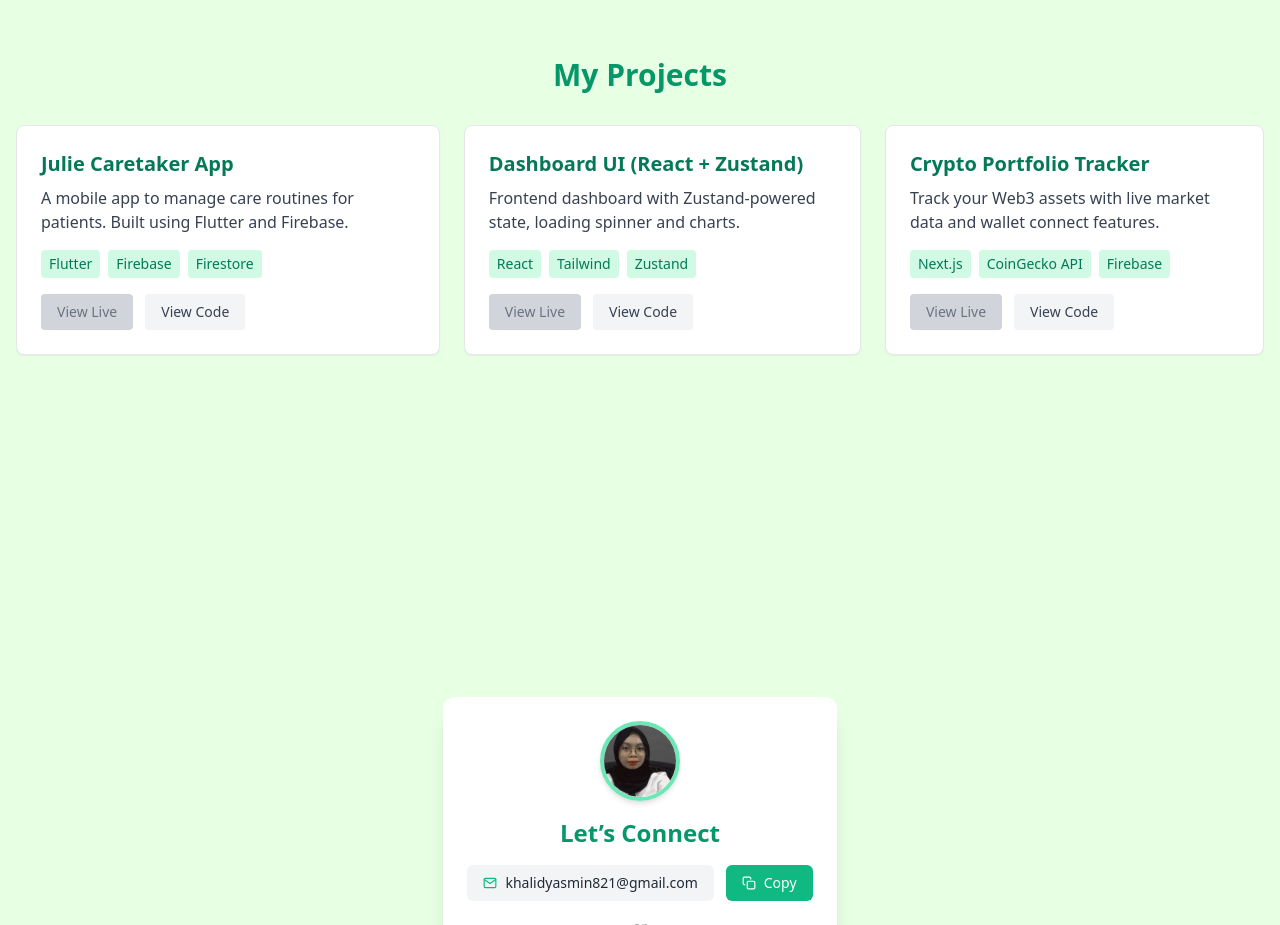
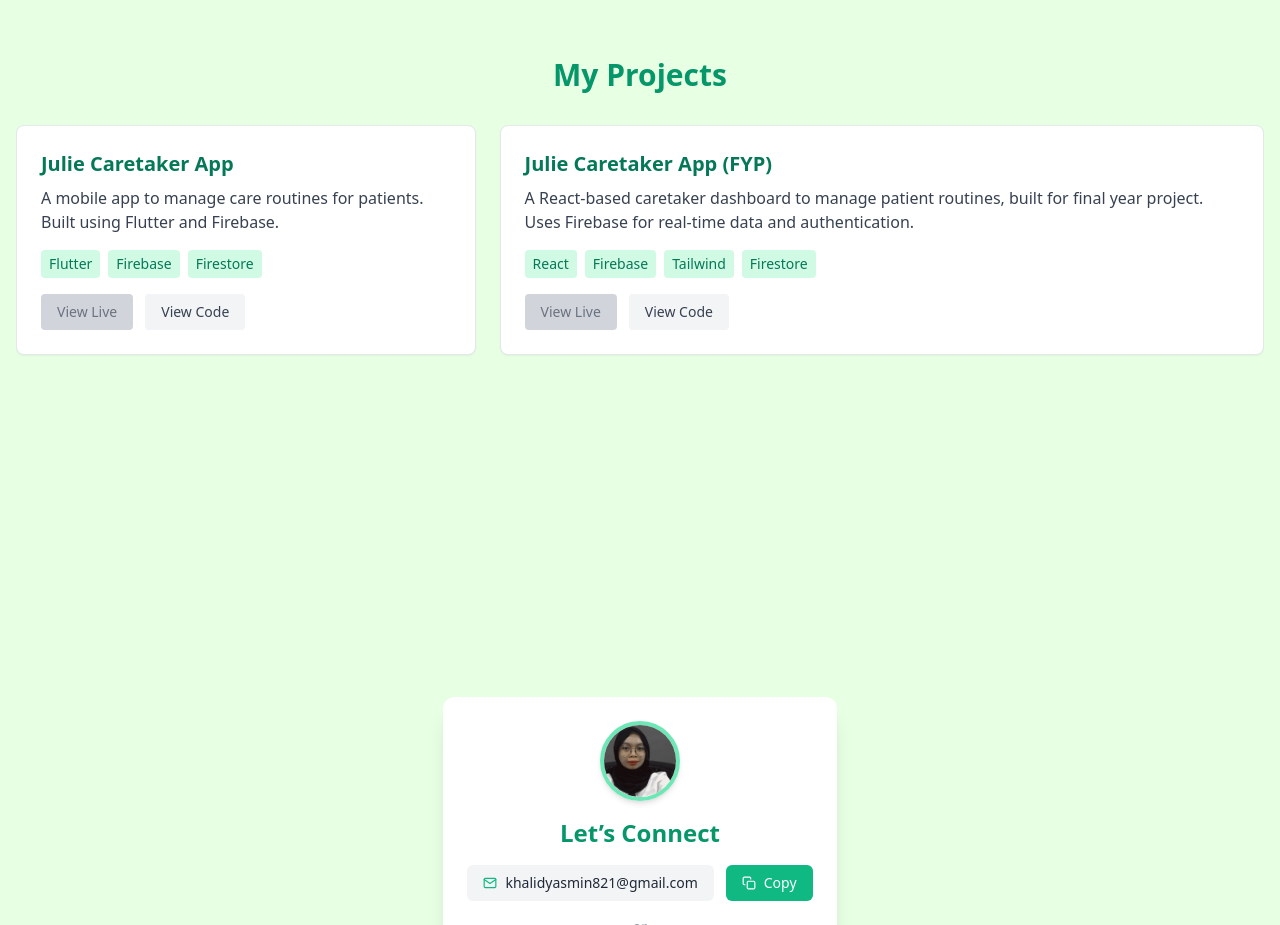
Before and after one commit to YasmnKhalid/ceo-yasmin-portfolio-base, a Next.js app: page / in a window 1280 px wide. Shown: the part 2360-3285 px from the top of the page. Built offline with nearby package versions, Linux system fonts and the light colour scheme.

Commit message:
project update

```diff
--- a/src/app/components/projectData.ts
+++ b/src/app/components/projectData.ts
@@ -6,18 +6,25 @@ export const projects = [
     liveLink: "", // leave empty if work in progress!
     codeLink: "https://github.com/YasmnKhalid/juliemobiile",
   },
+  // {
+  //   title: "Dashboard UI (React + Zustand)",
+  //   description: "Frontend dashboard with Zustand-powered state, loading spinner and charts.",
+  //   tech: ["React", "Tailwind", "Zustand"],
+  //   liveLink: "", // no live yet
+  //   codeLink: "",
+  // },
   {
-    title: "Dashboard UI (React + Zustand)",
-    description: "Frontend dashboard with Zustand-powered state, loading spinner and charts.",
-    tech: ["React", "Tailwind", "Zustand"],
-    liveLink: "", // no live yet
-    codeLink: "https://github.com/ceoyasmin/dashboard-ui",
-  },
-  {
-    title: "Crypto Portfolio Tracker",
-    description: "Track your Web3 assets with live market data and wallet connect features.",
-    tech: ["Next.js", "CoinGecko API", "Firebase"],
-    liveLink: "", // no live yet
-    codeLink: "https://github.com/ceoyasmin/crypto-tracker",
-  },
+    title: "Julie Caretaker App (FYP)",
+    description: "A React-based caretaker dashboard to manage patient routines, built for final year project. Uses Firebase for real-time data and authentication.",
+    tech: ["React", "Firebase", "Tailwind", "Firestore"],
+    liveLink: "", // you can add Vercel or Netlify link later
+    codeLink: "https://github.com/YasmnKhalid/FYPJulie", // update if your GitHub repo is different
+  }
+  // {
+  //   title: "Crypto Portfolio Tracker",
+  //   description: "Track your Web3 assets with live market data and wallet connect features.",
+  //   tech: ["Next.js", "CoinGecko API", "Firebase"],
+  //   liveLink: "", // no live yet
+  //   codeLink: "",
+  // },
 ];
```
